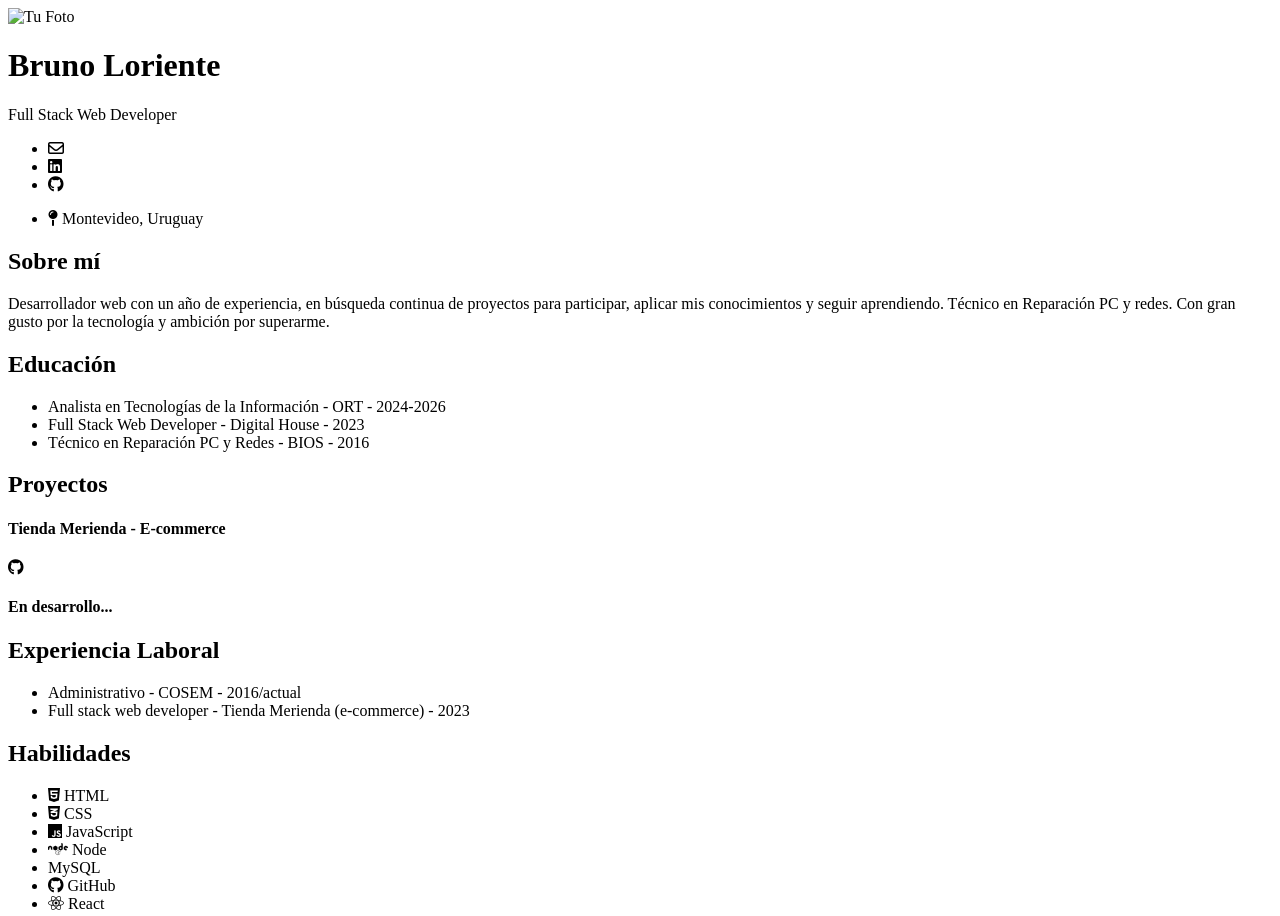
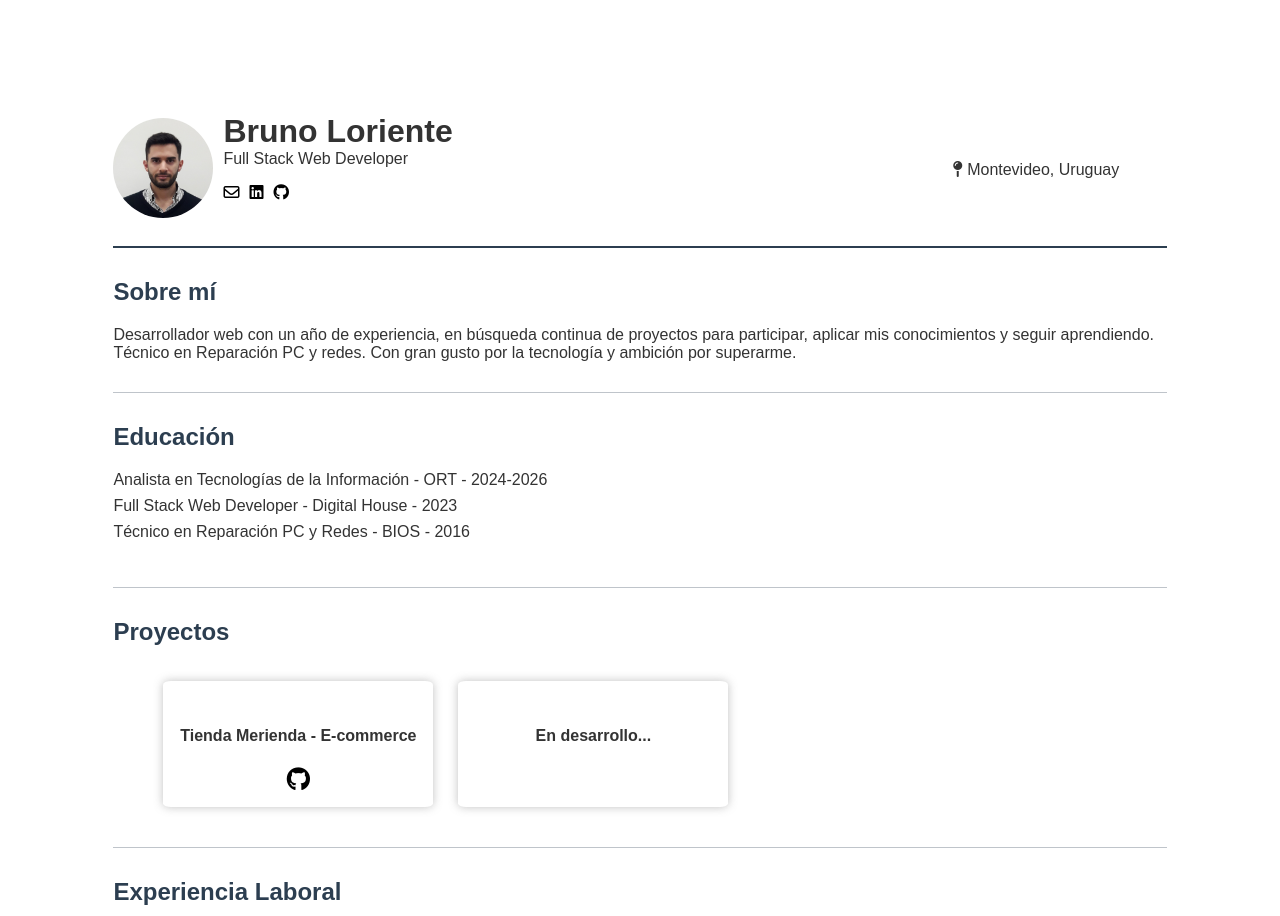
Before and after one commit to BrunoLoriente/portfolio, a website: page index.html in a window 1280 px wide. Shown: the top 916 px of the page. Drawn offline with Linux system fonts and the light colour scheme; the site is published under a folder, as on GitHub Pages, so addresses that start at the root find nothing.

Commit message:
arreglo carpetas

```diff
--- a/index.html
+++ b/index.html
@@ -3,7 +3,7 @@
 <head>
     <meta charset="UTF-8">
     <meta name="viewport" content="width=device-width, initial-scale=1.0">
-    <link rel="stylesheet" href="/css/styles.css">
+    <link rel="stylesheet" href="public/css/styles.css">
     <link href="https://cdnjs.cloudflare.com/ajax/libs/font-awesome/6.5.1/css/all.min.css"
 rel="stylesheet" />
 
@@ -16,7 +16,7 @@ rel="stylesheet" />
         <!-- Foto y Nombre -->
     <header>
         <div class="contenedor-imagen">
-            <img src="/img/foto.png" alt="Tu Foto" width="100" height="100">
+            <img src="public/img/foto.png" alt="Tu Foto" width="100" height="100">
         </div>
         <div>
             <h1>Bruno Loriente</h1>
```
